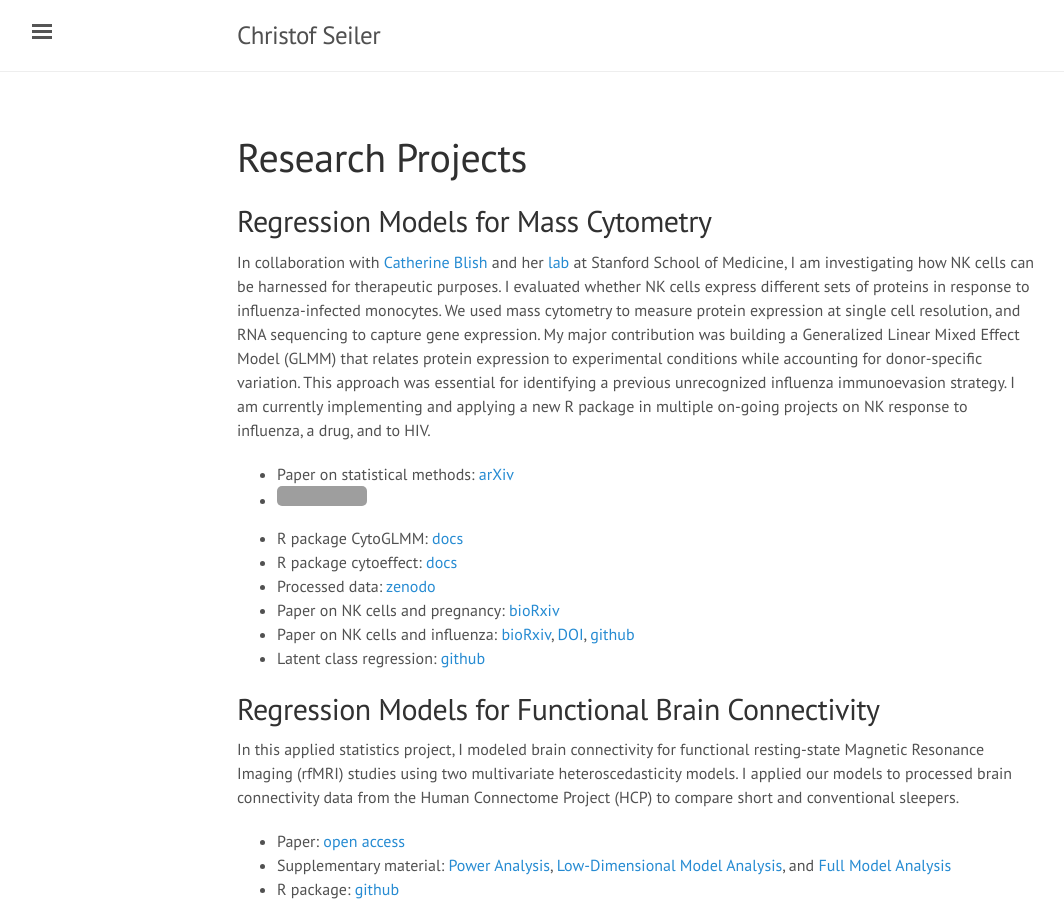
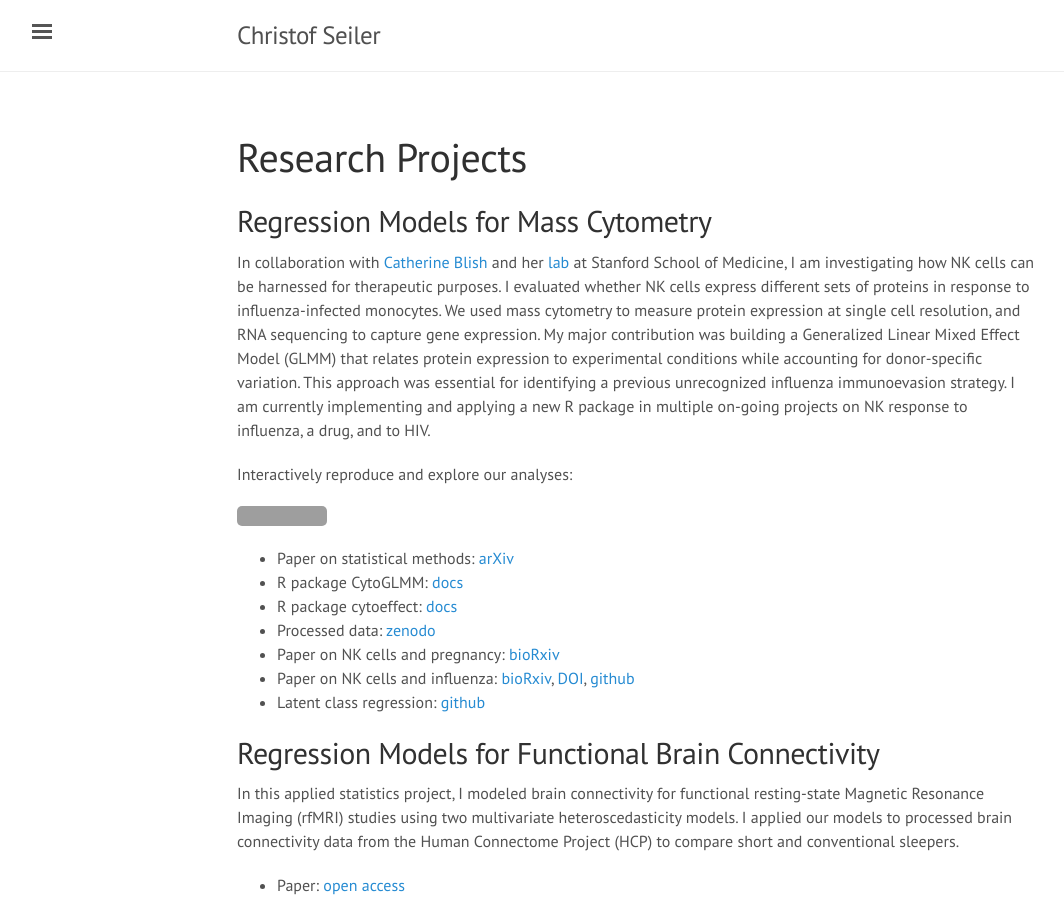
Before and after one commit to ChristofSeiler/ChristofSeiler.github.io, a Jekyll site: the page built from projects.md, in a window 1280 px wide and 900 px high. Shown: the whole window, without its empty margins (3-1067 px from the left). Built offline with Jekyll 4.4.1, drawn with Linux system fonts in a browser that asks for light colours; grey boxes are pictures that could not be loaded.

Commit message:
formatting

```diff
--- a/projects.md
+++ b/projects.md
@@ -7,8 +7,11 @@ title: Research Projects
 
 In collaboration with [Catherine Blish](https://med.stanford.edu/profiles/catherine-blish) and her [lab](https://sites.stanford.edu/blishlab/) at Stanford School of Medicine, I am investigating how NK cells can be harnessed for therapeutic purposes. I evaluated whether NK cells express different sets of proteins in response to influenza-infected monocytes. We used mass cytometry to measure protein expression at single cell resolution, and RNA sequencing to capture gene expression. My major contribution was building a Generalized Linear Mixed Effect Model (GLMM) that relates protein expression to experimental conditions while accounting for donor-specific variation. This approach was essential for identifying a previous unrecognized influenza immunoevasion strategy. I am currently implementing and applying a new R package in multiple on-going projects on NK response to influenza, a drug, and to HIV.
 
+Interactively reproduce and explore our analyses:
+
+[![binder](http://mybinder.org/badge_logo.svg)](https://mybinder.org/v2/gh/ChristofSeiler/cytoeffect_binder/master?urlpath=rstudio)
+
 * Paper on statistical methods: [arXiv](http://arxiv.org/abs/1903.07976)
-* [![binder](http://mybinder.org/badge_logo.svg)](https://mybinder.org/v2/gh/ChristofSeiler/cytoeffect_binder/master?urlpath=rstudio)
 * R package CytoGLMM: [docs](https://christofseiler.github.io/CytoGLMM/)
 * R package cytoeffect: [docs](https://christofseiler.github.io/cytoeffect/)
 * Processed data: [zenodo](https://zenodo.org/record/2597291#.XJH9JBNKhTY)
```
